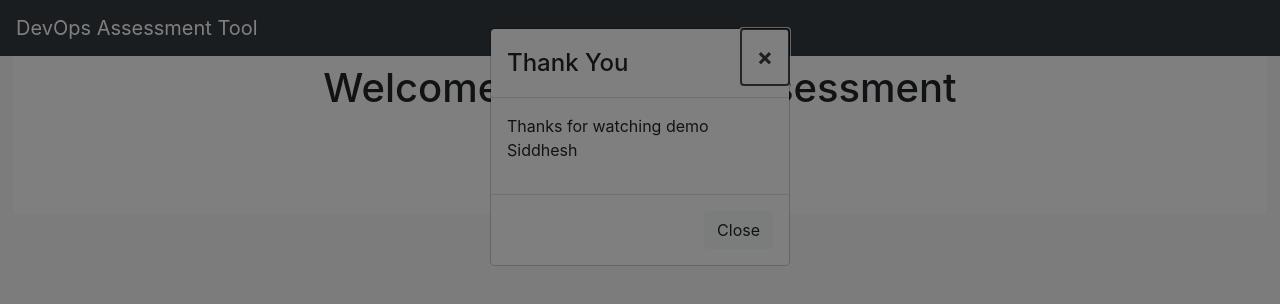
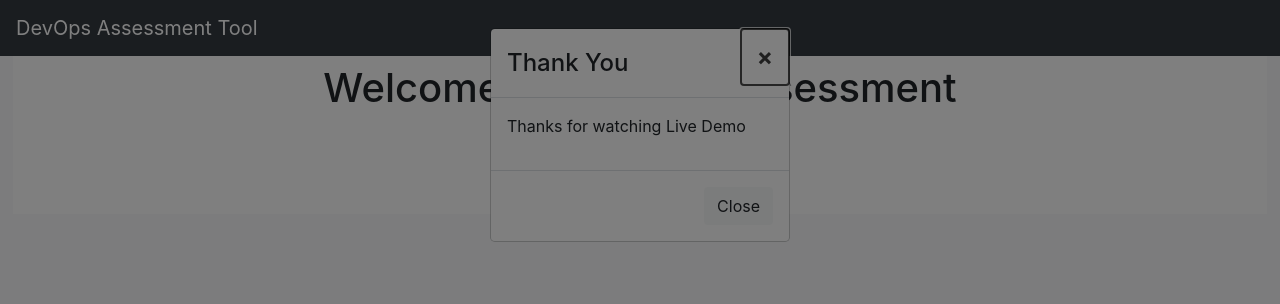
Before and after one commit to MavericMstk/devops-assessment, an Angular app: page /dashboard in a window 1280 px wide. Shown: the top 304 px of the page. Built offline with nearby package versions, Linux system fonts and the light colour scheme; a web font is replaced by a local one.

Commit message:
Updated dashboard

```diff
--- a/src/app/dashboard/dashboard.component.html
+++ b/src/app/dashboard/dashboard.component.html
@@ -8,7 +8,7 @@
     </button>
   </div>
   <div class="modal-body">
-    <p>Thanks for watching demo Siddhesh</p>
+    <p>Thanks for watching Live Demo</p>
   </div>
   <div class="modal-footer">
     <button type="button" class="btn btn-light" (click)="modal.close('Close click')">Close</button>
```
